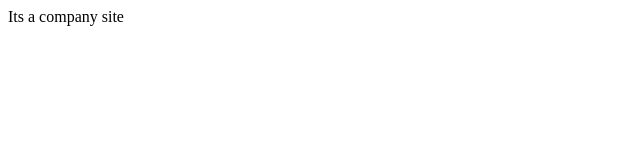
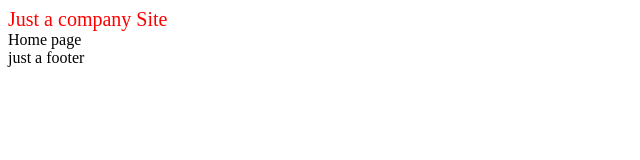
Before and after one commit to GitHubAccountVijay/company, a plain HTML site: page index.html in a window 1280 px wide. Shown: the whole page, without its empty margins (0-640 px from the left). Drawn offline with Linux system fonts and the light colour scheme.

Commit message:
Add files via upload

```diff
--- a/index.html
+++ b/index.html
@@ -4,10 +4,22 @@
     <meta charset="UTF-8">
     <meta name="viewport" content="width=device-width, initial-scale=1.0">
     <title>MVM</title>
+    <style>
+        header {
+            font-size: 20px;
+            color: red;
+        }
+    </style>
 </head>
 <body>
-    <div class="page-container">
-        Its a company site
-    </div>
+    <header>
+        Just a company Site
+    </header>
+    <main>
+        Home page
+    </main>
+    <footer>
+        just a footer
+    </footer>
 </body>
 </html>
```
